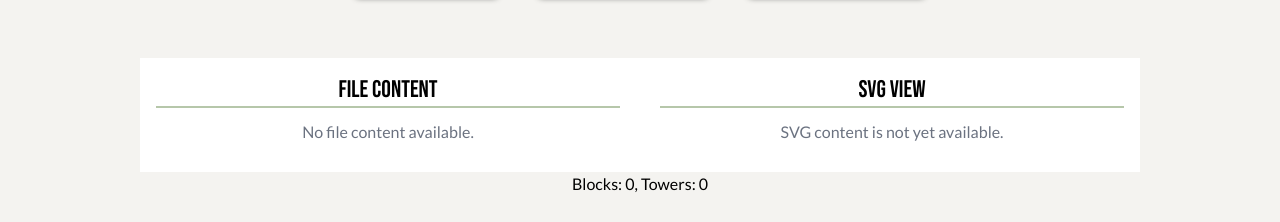
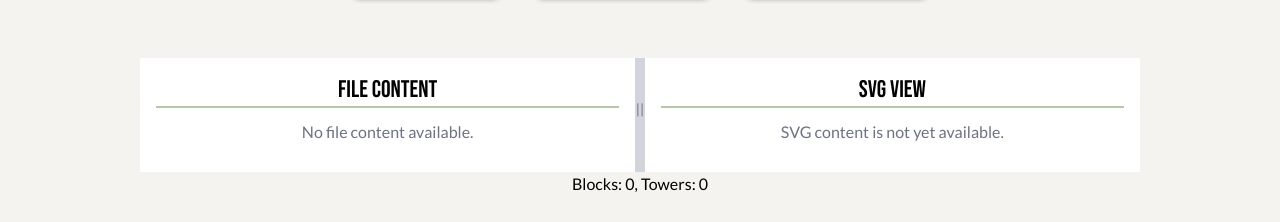
Before and after one commit to katasc22/iaweb24-mmd-generator, a Nuxt app: page /diagram in a window 1280 px wide. Shown: the part 186-408 px from the top of the page. Built offline with nearby package versions, Linux system fonts and the light colour scheme; a web font is replaced by a local one.

Commit message:
slide bar fix

```diff
--- a/pages/diagram.vue
+++ b/pages/diagram.vue
@@ -39,10 +39,13 @@
         </div>
       <div
           id="resizeHandle"
-            class="w-2 cursor-col-resize"
+          :style="{ flex: centralPanelFlex, backgroundColor: '#d1d5db' }"
+          class="cursor-col-resize flex items-center justify-center"
           @mousedown="startResizing"
       >
+          <p class="text-center text-sm font-medium text-gray-500">||</p>
       </div>
+
         <div :style="{ flex: rightPanelFlex }" class="overflow-auto p-4">
           <h3>{{$t("common.svgView")}}</h3>
           <div v-if="svg" class="mt-6 p-4 bg-white rounded shadow">
@@ -76,8 +79,9 @@
   const fileInput = ref(null);
 
   // Panel resizing state
-  let leftPanelFlex = ref(0.5);
-  let rightPanelFlex = ref(0.5);
+  let leftPanelFlex = ref(0.495);
+  let rightPanelFlex = ref(0.495);
+  let centralPanelFlex = ref(0.01);
   let isResizing = false;
   let startX = 0;
 
@@ -139,16 +143,14 @@
       const deltaX = event.clientX - startX;
       const containerWidth = document.getElementById("panelcontainer").offsetWidth;
 
-      // Calculate new flex values based on the deltaX
       const totalFlex = leftPanelFlex.value + rightPanelFlex.value;
       const newLeftFlex = leftPanelFlex.value + deltaX / containerWidth;
       const newRightFlex = totalFlex - newLeftFlex;
 
-      // Constrain the panels so they don't exceed the parent's width
       if (newLeftFlex >= 0.1 && newRightFlex >= 0.1) {
         leftPanelFlex.value = newLeftFlex;
         rightPanelFlex.value = newRightFlex;
-        startX = event.clientX; // Update startX for the next move
+        startX = event.clientX;
       }
     }
   }
```
Lines whose indentation alone changed are shown as unchanged.
